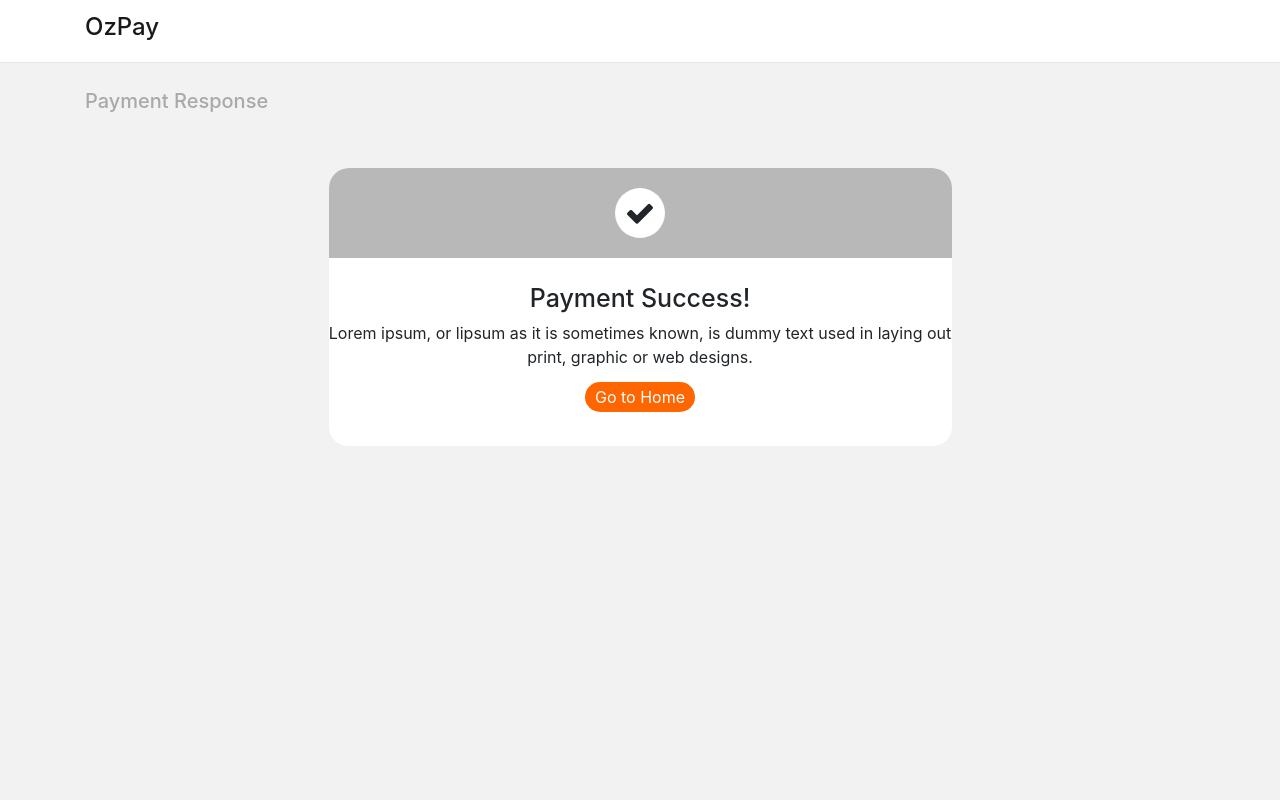
After one commit to wdtheprovider/ozpay, a PHP site: page /ozpay/payment_not_success.php in a window 1280 px wide. The commit adds this page. Run offline with PHP 8.4, Linux system fonts and the light colour scheme.

Commit message:
31-05-2022

```diff
--- /dev/null
+++ b/payment_not_success.php
@@ -0,0 +1,155 @@
+
+<?php
+//http://test.i-pay.co.za/responsetest.php?
+//SiteCode=WDT-WDT-001
+//&TransactionId=6fc6e9a6-9842-4794-bf18-3139252dd296
+//&TransactionReference=Savings
+//&Amount=0.50
+//&Status=Complete
+//&Optional1=&Optional2=&Optional3=&Optional4=&Optional5=
+//&CurrencyCode=ZAR
+//&IsTest=false
+//&StatusMessage=
+//&Hash=770ed3fa7149d3fc128e5840a871e290b1e1284b6c54391f0ff84f411ed12203187b9e5618f04fce1cb1a7d8f7ff8a41931e486cc15afa212d64037aad8c99c7
+
+
+?>
+<html lang="en">
+  <head>
+    <meta charset="utf-8"/>
+    <meta name="viewport" content="width=device-width, initial-scale=1, viewport-fit=cover"/>
+    <meta http-equiv="X-UA-Compatible" content="ie=edge"/>
+    <title>OzPay</title>
+    <!-- CSS files -->
+    <link rel="shortcut icon" href="https://dev.geniusocean.net/genius_wallet/assets/images/5480339181644482400.png">
+    <link rel="stylesheet" href="style/font-awsome.min.css">
+    <link href="style/tabler-vendors.min.css" rel="stylesheet"/>
+    <link href="style/demo.min.css" rel="stylesheet"/>
+    <link href="style/custom.css" rel="stylesheet"/>
+    <link href="style/table.io.mini.css" rel="stylesheet"/>
+
+    <link rel="stylesheet" type="text/css" href="https://stackpath.bootstrapcdn.com/bootstrap/4.5.2/css/bootstrap.min.css" />
+<link rel="stylesheet" type="text/css" href="https://stackpath.bootstrapcdn.com/font-awesome/4.7.0/css/font-awesome.min.css" />
+<style type="text/css">
+
+    body
+    {
+        background:#f2f2f2;
+    }
+
+    .payment
+	{
+		border:1px solid #f2f2f2;
+		height:280px;
+        border-radius:20px;
+        background:#fff;
+	}
+   .payment_header
+   {
+	   background:#B8B8B8;
+	   padding:20px;
+       border-radius:20px 20px 0px 0px;
+
+   }
+
+   .check
+   {
+	   margin:0px auto;
+	   width:50px;
+	   height:50px;
+	   border-radius:100%;
+	   background:#fff;
+	   text-align:center;
+   }
+
+   .check i
+   {
+	   vertical-align:middle;
+	   line-height:50px;
+	   font-size:30px;
+   }
+
+    .content
+    {
+        text-align:center;
+    }
+
+    .content  h1
+    {
+        font-size:25px;
+        padding-top:25px;
+    }
+
+    .content a
+    {
+        width:200px;
+        height:35px;
+        color:#fff;
+        border-radius:30px;
+        padding:5px 10px;
+        background:rgba(255,102,0,1);
+        transition:all ease-in-out 0.3s;
+    }
+
+    .content a:hover
+    {
+        text-decoration:none;
+        background:#000;
+    }
+
+</style>
+
+  </head>
+
+  <body>
+    <div class="wrapper">
+          <header class="navbar navbar-expand-xl navbar-light d-print-none">
+  <div class="container-xl">
+    <button class="navbar-toggler" type="button" data-bs-toggle="collapse" data-bs-target="#navbar-menu">
+      <span class="navbar-toggler-icon"></span>
+    </button>
+    <h1 class="navbar-brand navbar-brand-autodark d-none-navbar-horizontal pe-0 pe-md-3">
+      <a href="#">
+        <h4> OzPay </h4>
+      </a>
+    </h1>
+
+  </div>
+</header>
+        <div class="page-wrapper">
+            <div class="container-xl">
+              <!-- Page title -->
+              <div class="page-header text-white d-print-none">
+                <div class="row align-items-center">
+                  <div class="col">
+                    <h2 class="page-title">Payment Response</h2>
+                  </div>
+                  <!-- Page title actions -->
+                  <div class="col-auto ms-auto d-print-none">
+                    <div class="btn-list">
+                     </div>
+                  </div>
+                </div>
+              </div>
+            </div>
+
+                    <div class="row">
+                        <div class="col-md-6 mx-auto mt-5">
+                          <div class="payment">
+                              <div class="payment_header">
+                                <div class="check"><i class="fa fa-check" aria-hidden="true"></i></div>
+                              </div>
+                              <div class="content">
+                                <h1>Payment Success!</h1>
+                                <p>Lorem ipsum, or lipsum as it is sometimes known, is dummy text used in laying out print, graphic or web designs. </p>
+                                <a href="#">Go to Home</a>
+                              </div>
+
+                          </div>
+                        </div>
+                    </div>
+                  </div>
+
+
+</body>
+</html>
```
Also changed, not shown: check_all_trans.php (+8 -8 lines), check_trans.php (+4 -7 lines), config.php (added, +56 -0 lines), db_con.php (deleted, +0 -20 lines), index.php (+29 -4 lines), model.php (+7 -3 lines), payment.php (+10 -14 lines), payment_response.php (deleted, +0 -75 lines), payment_success.php (added, +194 -0 lines).
